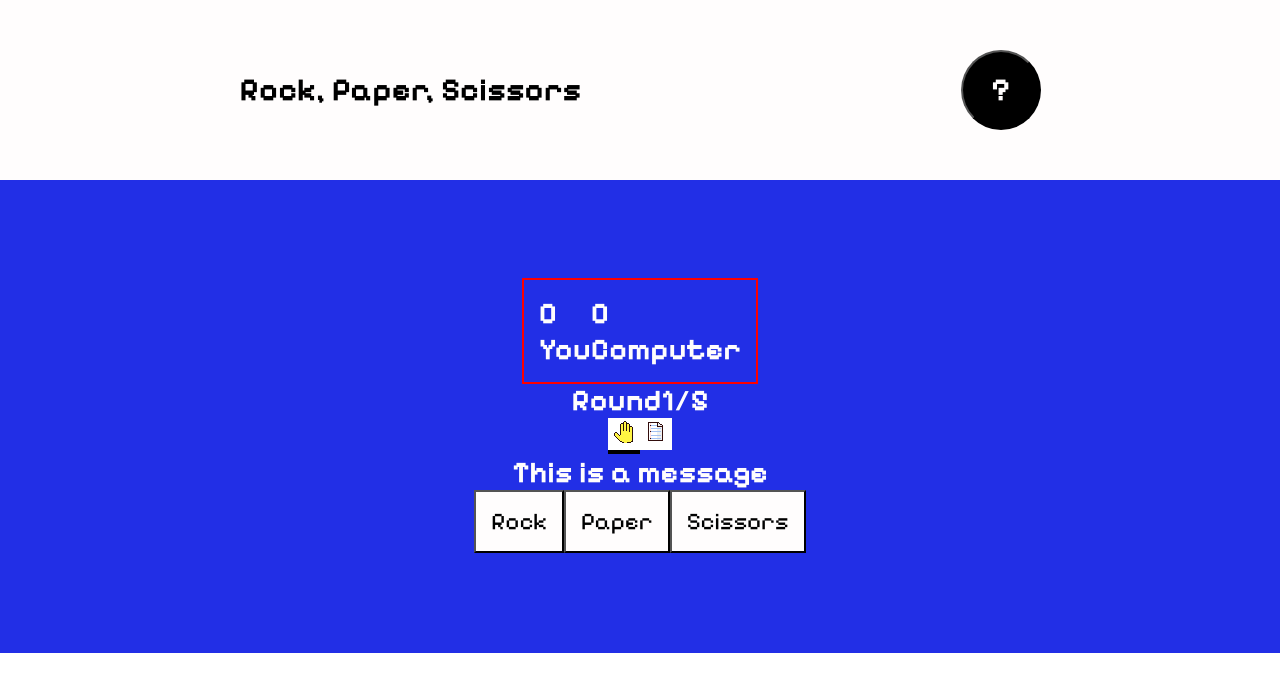
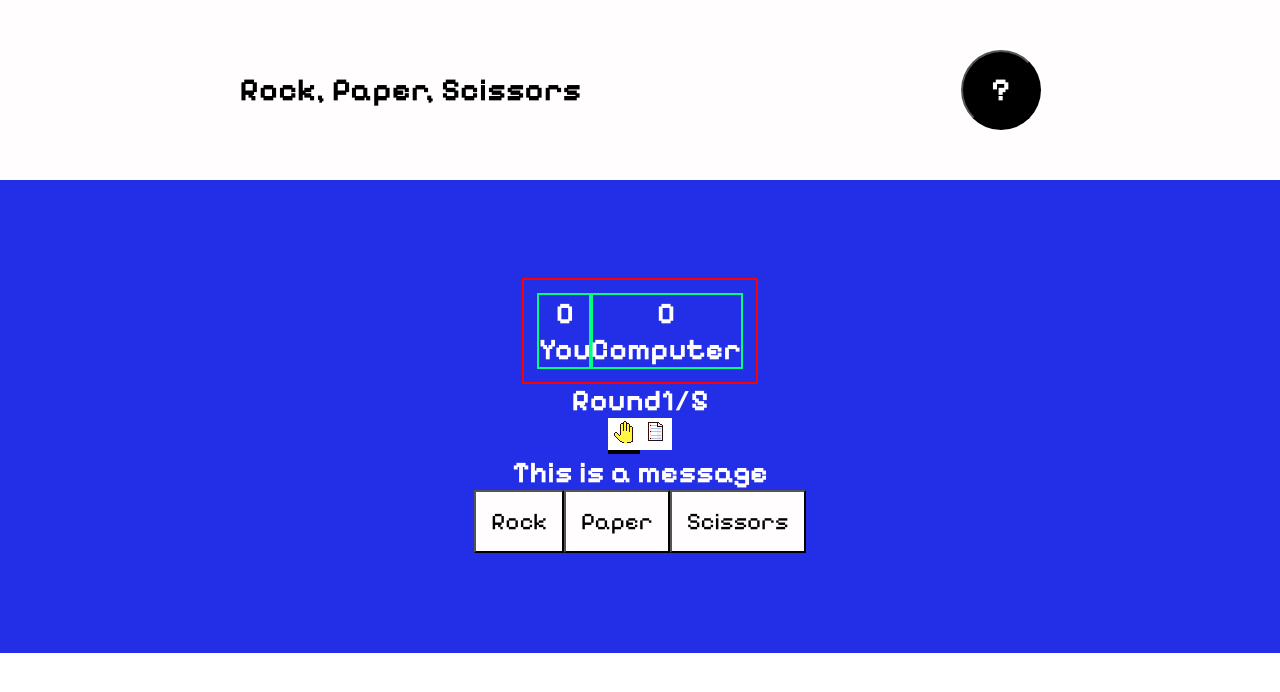
Before and after one commit to ks9927/rock-paper-scissors, a plain HTML site: page index.html in a window 1280 px wide. Drawn offline with Linux system fonts and the light colour scheme.

Commit message:
Score text center align

```diff
--- a/style.css
+++ b/style.css
@@ -54,10 +54,14 @@ main {
     display: flex;
     outline: solid 2px red;
     padding: 15px;
-    justify-content: space-around;
     font-size: 20px;
 }
 
+.human-score,
+.computer-score {
+    outline: solid springgreen 2px;
+    text-align: center;
+}
 .game-round {
     display: flex;
     font-size: 20px;
```
